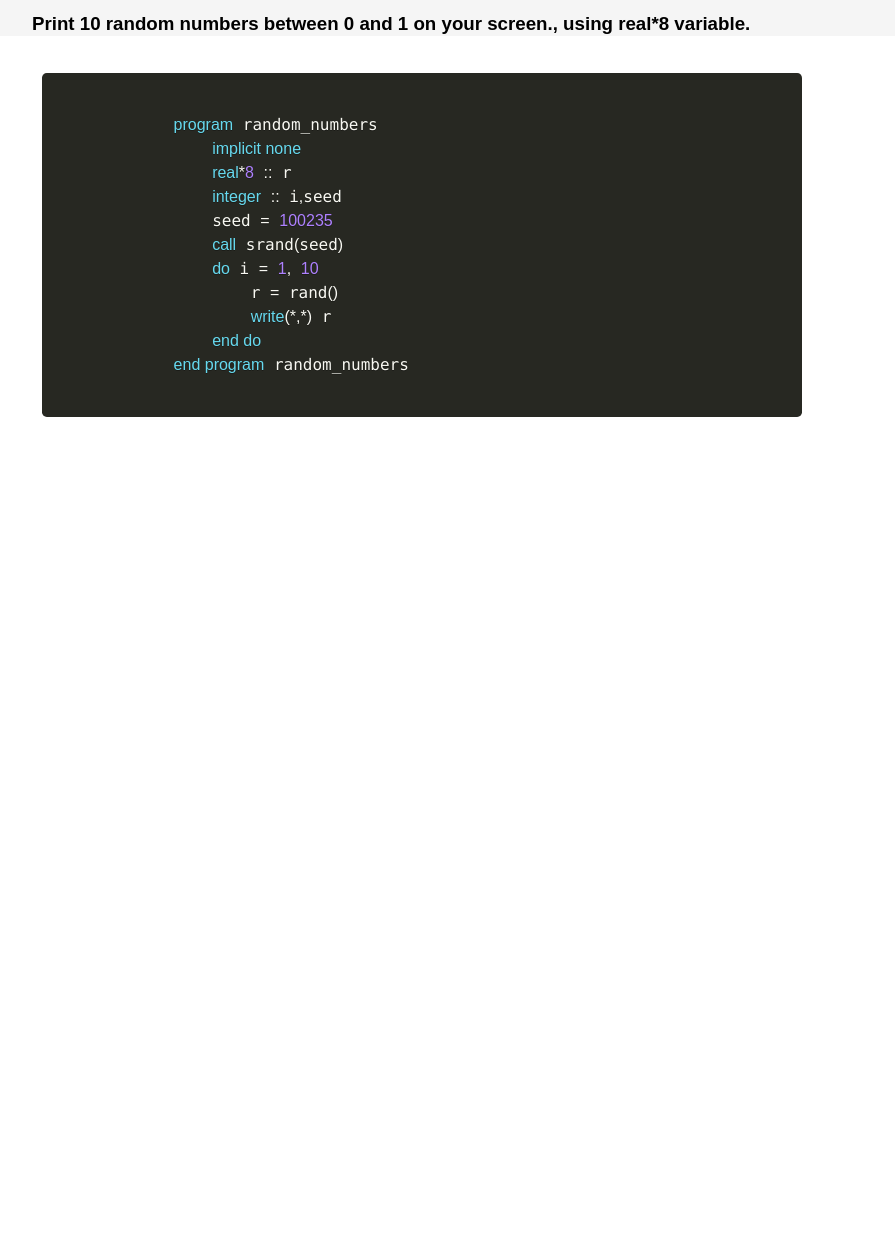
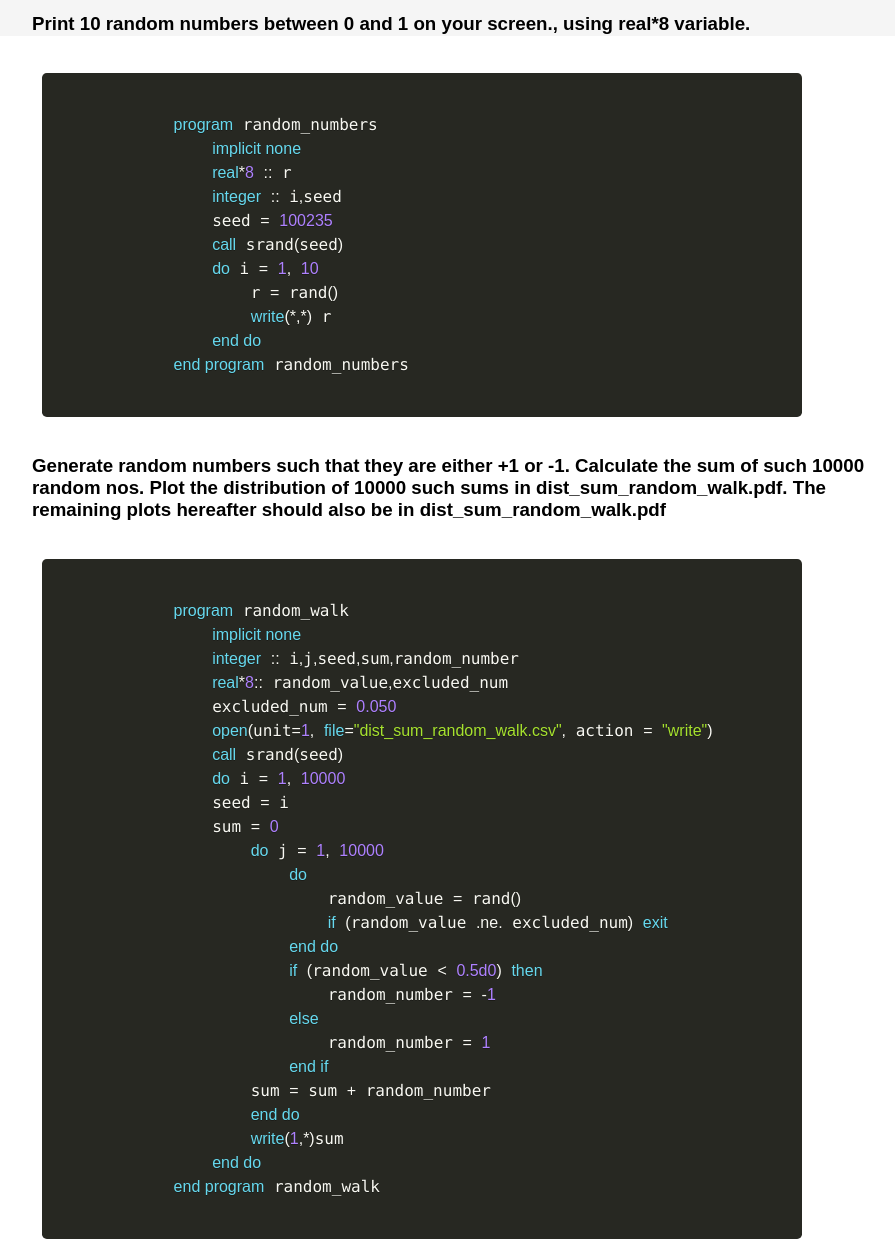
Before and after one commit to timus-g/Computational-Physics, a plain HTML site: page assignment1.html in a window 1280 px wide. Shown: the part 764-2006 px from the top of the page, without its empty margins (378-1273 px from the left). Before the commit the page ends 1209 px from the top, so only its background shows below. Drawn offline with Linux system fonts and the light colour scheme.

Commit message:
random_walk

```diff
--- a/assignment1.html
+++ b/assignment1.html
@@ -85,6 +85,43 @@ the screen.
             end program random_numbers
         </code></pre>
     </div>
+
+    <div class="problem">
+        <h3>
+            Generate random numbers such that they are either +1 or -1. Calculate the sum of such
+10000 random nos. Plot the distribution of 10000 such sums in dist_sum_random_walk.pdf.
+The remaining plots hereafter should also be in dist_sum_random_walk.pdf
+        </h3>
+    </div>
+    <div class="fortran-code">
+        <pre><code class="language-fortran">
+            program random_walk
+                implicit none
+                integer :: i,j,seed,sum,random_number
+                real*8:: random_value,excluded_num
+                excluded_num = 0.050
+                open(unit=1, file="dist_sum_random_walk.csv", action = "write")
+                call srand(seed)
+                do i = 1, 10000
+                seed = i
+                sum = 0
+                    do j = 1, 10000
+                        do
+                            random_value = rand()
+                            if (random_value .ne. excluded_num) exit
+                        end do
+                        if (random_value < 0.5d0) then
+                            random_number = -1
+                        else
+                            random_number = 1
+                        end if
+                    sum = sum + random_number
+                    end do
+                    write(1,*)sum
+                end do
+            end program random_walk
+        </code></pre>
+    </div>
 </div>
 
 <script src="prism.js"></script>
```
